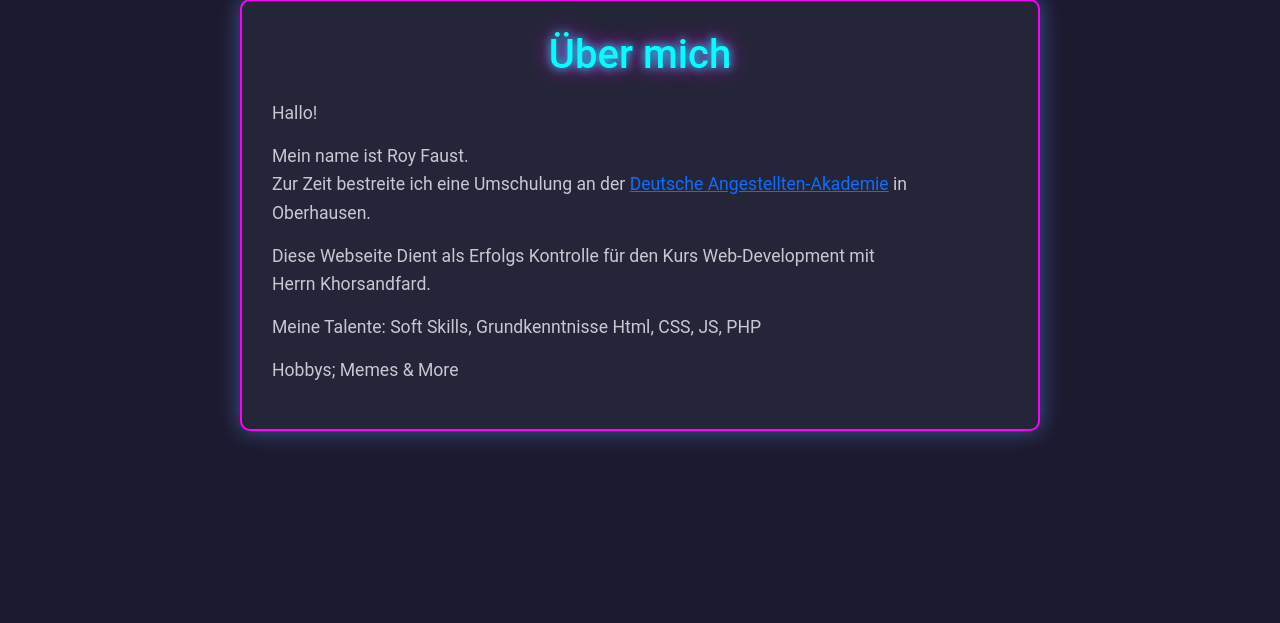
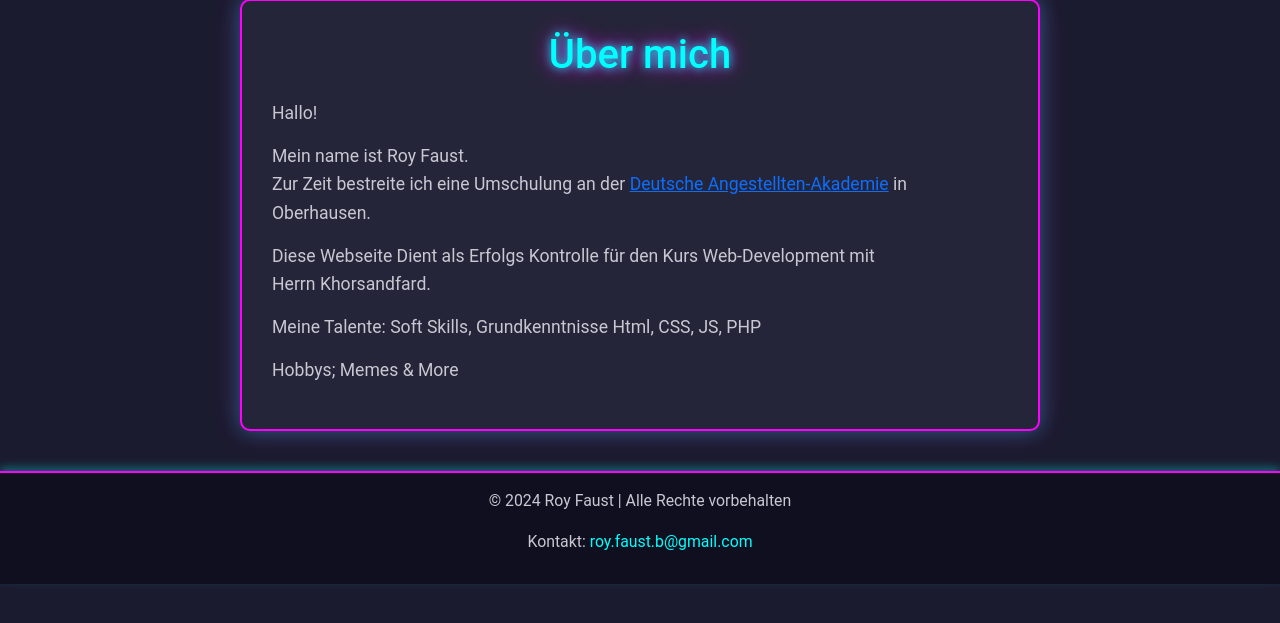
Before and after one commit to GentheUgly/WEBDEV_EK, a PHP site: page /about.html in a window 1280 px wide. Shown: the part 111-734 px from the top of the page. Run offline with PHP 8.4, Linux system fonts and the light colour scheme.

Commit message:
footer noch nicht fertig und kontakte auch nochmals neu machen

```diff
--- a/about.html
+++ b/about.html
@@ -27,4 +27,8 @@
 
     <script src="https://cdn.jsdelivr.net/npm/bootstrap@5.3.3/dist/js/bootstrap.bundle.min.js"></script>
 </body>
+<footer>
+    <p>&copy; 2024 Roy Faust | Alle Rechte vorbehalten</p>
+    <p>Kontakt: <a href="mailto:roy.faust.b@gmail.com">roy.faust.b@gmail.com</a></p>
+</footer>
 </html>
--- a/styles.css
+++ b/styles.css
@@ -35,6 +35,28 @@ header nav a {
     margin: 0 15px;
     transition: color 0.3s ease, transform 0.3s ease;
     font-size: 1.1em;
+}
+
+footer {
+    background-color: #0f0f1f;
+    color: #c8c8d3;
+    text-align: center;
+    padding: 15px;
+    font-size: 0.9em;
+    border-top: 2px solid #ff00ff;
+    box-shadow: 0 -4px 8px rgba(0, 255, 255, 0.3);
+    margin-top: auto;
+    width: 100%;
+}
+
+footer a {
+    color: #00ffff;
+    text-decoration: none;
+    transition: color 0.3s ease;
+}
+
+footer a:hover {
+    color: #ff00ff;
 }
 
 header nav a:hover {
```
Also changed, not shown: secretcalculator.html (+20 -0 lines).
